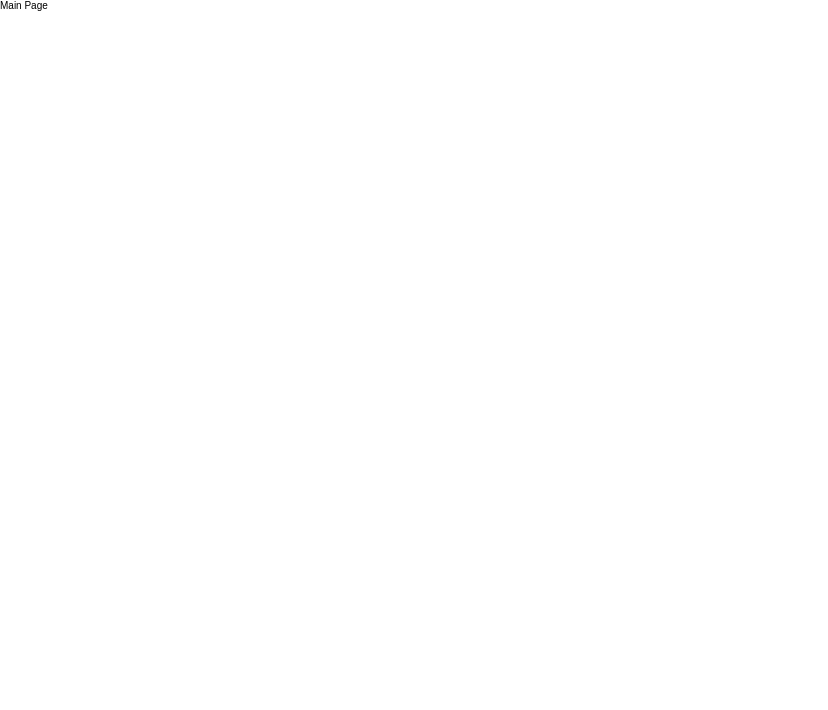
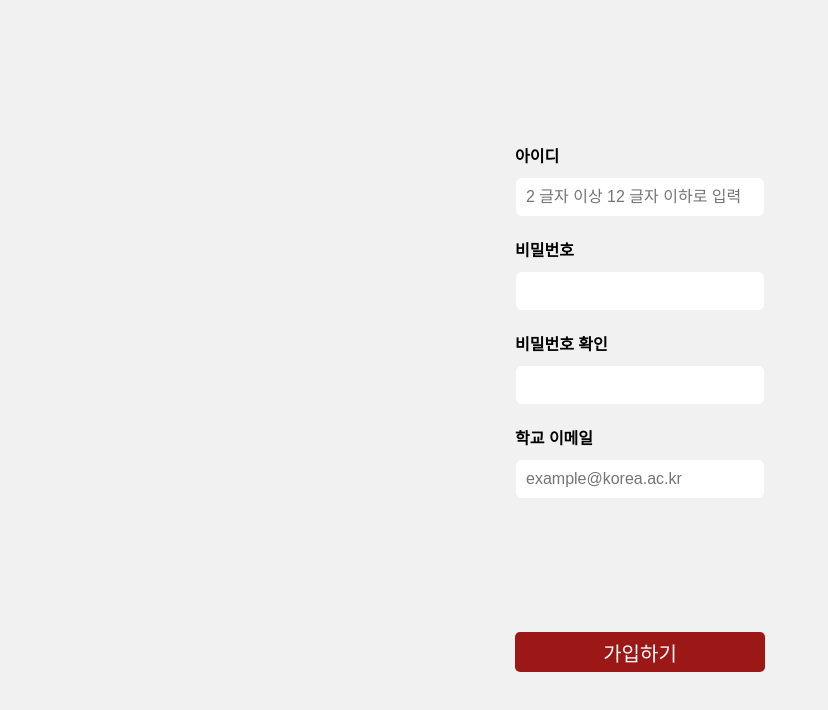
Before and after one commit to kucc/ku-random-chat, a React app in the folder client/: page /sign-up in a window 1280 px wide. Before the commit this address led to /. Shown: the top 710 px of the page, without its empty margins (0-828 px from the left). Built offline with nearby package versions, Linux system fonts and the light colour scheme.

Commit message:
feat : implement sign-up page

```diff
--- a/client/src/App.tsx
+++ b/client/src/App.tsx
@@ -3,6 +3,7 @@ import { Switch, Route, Redirect, BrowserRouter } from "react-router-dom";
 import GlobalStyle from "@components/common/global-style";
 import Home from "@pages/home";
 import SignIn from "./pages/sign-in";
+import SignUp from "./pages/sign-up";
 
 const App = () => {
   return (
@@ -12,6 +13,7 @@ const App = () => {
         <Switch>
           <Route path="/" exact component={Home}></Route>
           <Route path="/sign-in" exact component={SignIn}></Route>
+          <Route path="/sign-up" exact component={SignUp}></Route>
           <Redirect from="*" to="/" />
         </Switch>
       </BrowserRouter>
--- /dev/null
+++ b/client/src/components/sign-up-input/index.tsx
@@ -0,0 +1,16 @@
+import React from "react";
+import * as S from "./styles";
+import SignUpInputProps from "./types";
+
+const SignUpInput = (props: SignUpInputProps) => {
+  const { label, type, placeholder } = props;
+
+  return (
+    <S.SignUpInputContainer>
+      <S.SignUpLabel>{label}</S.SignUpLabel>
+      <S.SignUpInput placeholder={placeholder} type={type} />
+    </S.SignUpInputContainer>
+  );
+};
+
+export default SignUpInput;
--- /dev/null
+++ b/client/src/components/sign-up-input/styles.ts
@@ -0,0 +1,33 @@
+import styled from "styled-components";
+import { BREAKPOINT, THEME_COLOR } from "@assets/constant";
+
+export const SignUpInputContainer = styled.div`
+  display: flex;
+  flex-direction: column;
+  width: 25rem;
+  margin: 0.5rem 0rem;
+`;
+
+export const SignUpLabel = styled.div`
+  width: 100%;
+  font-size: 1.6rem;
+  font-weight: bold;
+  margin: 1rem 0rem;
+`;
+
+export const SignUpInput = styled.input`
+  width: 100%;
+  font-size: 1.6rem;
+  height: 5rem;
+  outline: none;
+  border: 1px solid ${THEME_COLOR.GRAY};
+  border-radius: 0.7rem;
+  padding: 0.5rem 1rem;
+  :focus {
+    border: 0.15rem solid ${THEME_COLOR.PRIMARY};
+  }
+
+  @media only screen and (min-width: ${BREAKPOINT}px) {
+    height: 4rem;
+  }
+`;
--- /dev/null
+++ b/client/src/components/sign-up-input/types.ts
@@ -0,0 +1,5 @@
+export default interface SignUpInputProps {
+  label: string;
+  type: string;
+  placeholder?: string;
+}
--- /dev/null
+++ b/client/src/pages/sign-up/index.tsx
@@ -0,0 +1,28 @@
+import React from "react";
+import * as S from "./styles";
+import SignUpInput from "@components/sign-up-input";
+
+const SignUp = () => {
+  return (
+    <S.SignUpContainer>
+      <S.InputContainer>
+        <SignUpInput
+          label="아이디"
+          placeholder="2 글자 이상 12 글자 이하로 입력"
+          type="text"
+        />
+        <SignUpInput label="비밀번호" type="password" />
+        <SignUpInput label="비밀번호 확인" type="password" />
+        <SignUpInput
+          label="학교 이메일"
+          placeholder="example@korea.ac.kr"
+          type="text"
+        />
+      </S.InputContainer>
+
+      <S.SignUpButton>가입하기</S.SignUpButton>
+    </S.SignUpContainer>
+  );
+};
+
+export default SignUp;
--- /dev/null
+++ b/client/src/pages/sign-up/styles.ts
@@ -0,0 +1,35 @@
+import styled from "styled-components";
+import { BREAKPOINT, THEME_COLOR } from "@assets/constant";
+
+export const SignUpContainer = styled.div`
+  display: flex;
+  flex-direction: column;
+  align-items: center;
+  justify-content: space-evenly;
+  height: 100vh;
+  width: 100%;
+  background-color: ${THEME_COLOR.GRAY};
+`;
+
+export const InputContainer = styled.div`
+  display: flex;
+  flex-direction: column;
+`;
+
+export const SignUpButton = styled.div`
+  display: flex;
+  align-items: center;
+  justify-content: center;
+  width: 25rem;
+  height: 5rem;
+  font-weight: 500;
+  font-size: 2rem;
+  color: white;
+  background-color: ${THEME_COLOR.PRIMARY};
+  border-radius: 0.5rem;
+  cursor: pointer;
+
+  @media only screen and (min-width: ${BREAKPOINT}px) {
+    height: 4rem;
+  }
+`;
```
Also changed, not shown: 1 other file (tests, documents, lock files or other folders).
